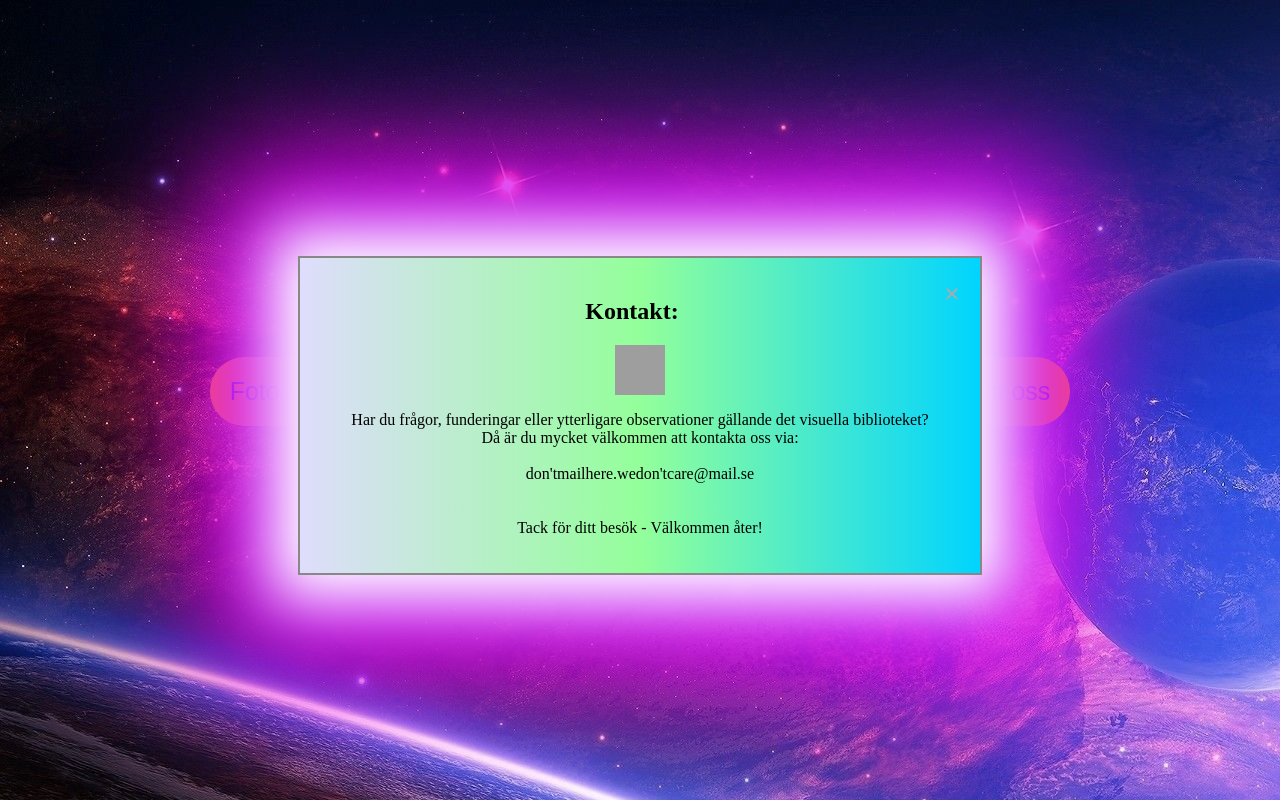
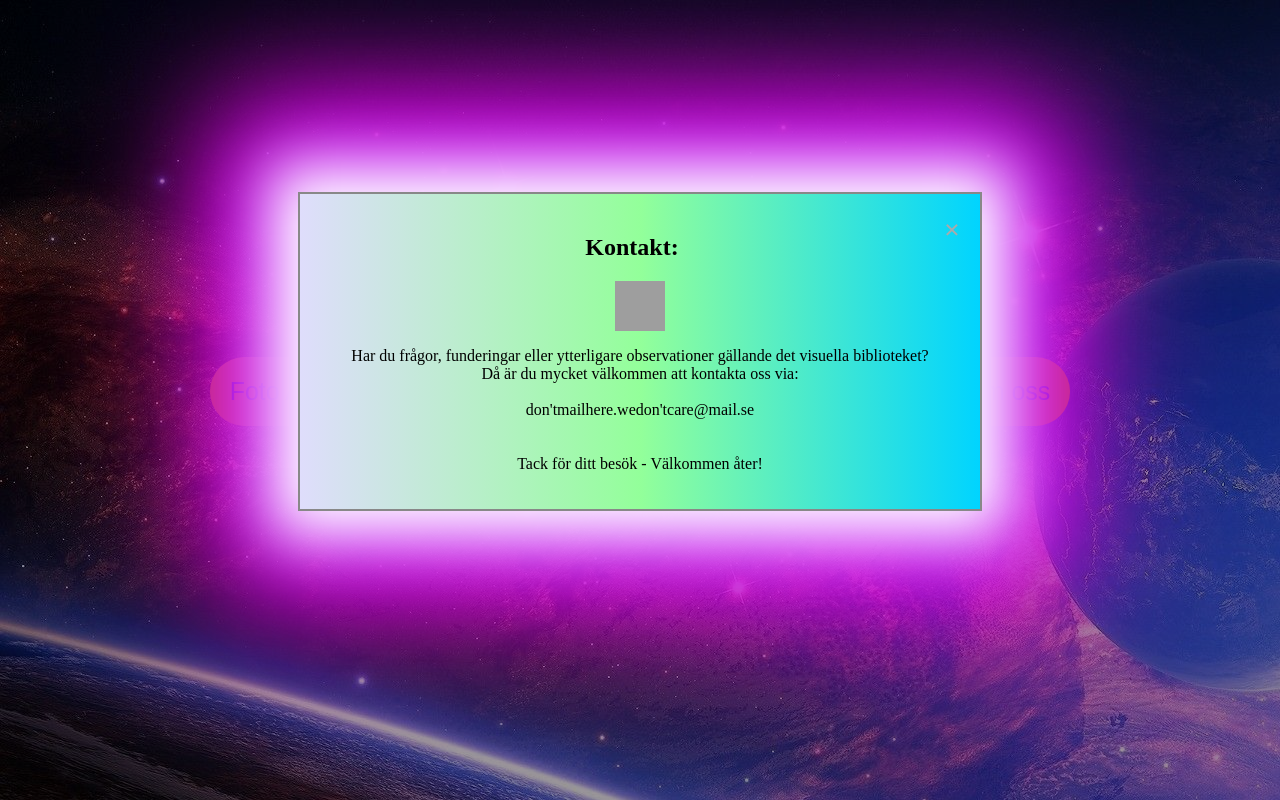
Before and after one commit to Frequill/WebApp_Project_appPictureLibrary, a plain HTML site: page landingPage.html in a window 1280 px wide. Both pictures are taken after a click on the link "Kontakt". Drawn offline with Linux system fonts and the light colour scheme; grey boxes are pictures that could not be loaded.

Commit message:
Update landingPage.css
Toros Julius Patrik;

modal bg

```diff
--- a/css/landingPage.css
+++ b/css/landingPage.css
@@ -104,7 +104,7 @@ img {
     /* Stay in place */
     z-index: 1;
     /* Sit on top */
-    padding-top: 20%;
+    padding-top: 15%;
     /* Location of the box */
     left: 0;
     top: 0;
@@ -114,7 +114,10 @@ img {
     /* Full height */
     overflow: auto;
     /* Enable scroll if needed */
-
+    background-color: rgb(0, 0, 0);
+    /* Fallback color */
+    background-color: rgba(0, 0, 0, 0.4);
+    /* Black w/ opacity */
 }
 
 /* Modal Content */
```
